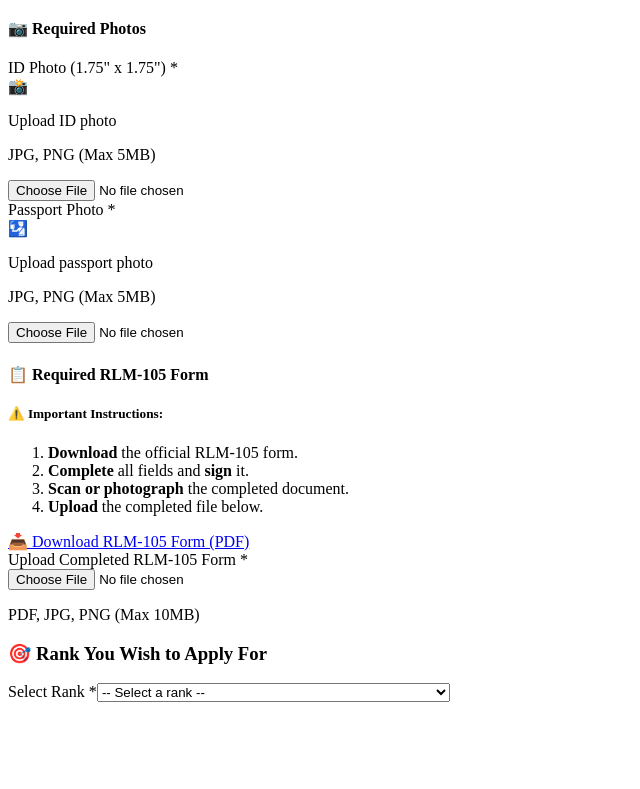
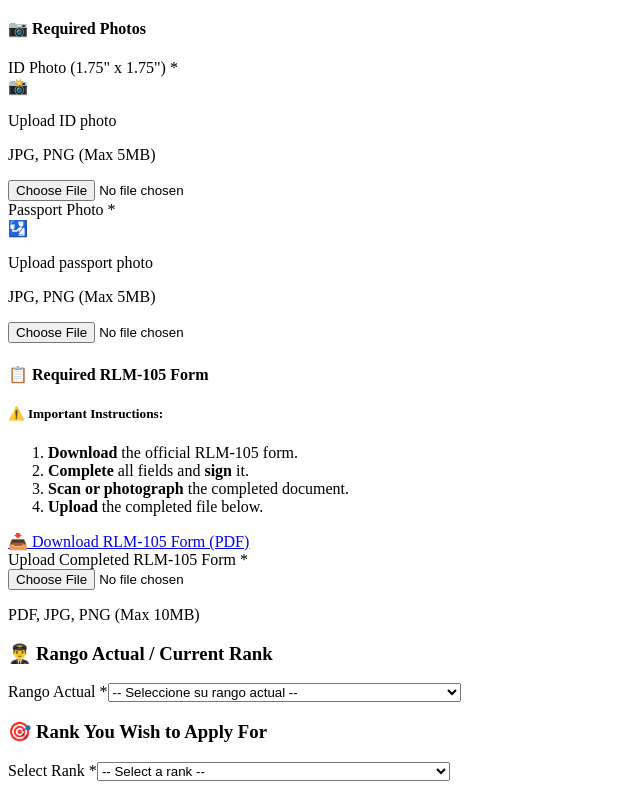
Before and after one commit to Sanchex-22/PMTSQuote, a Next.js app: page /public_pages/home/liberian/LiberianForm in a window 1280 px wide. Shown: the part 378-1167 px from the top of the page, without its empty margins (0-640 px from the left). Before the commit the page ends 1088 px from the top, so only its background shows below. Built offline with nearby package versions, Linux system fonts and the light colour scheme.

Commit message:
rank alex change

```diff
--- a/src/pages/public_pages/home/liberian/LiberianForm.tsx
+++ b/src/pages/public_pages/home/liberian/LiberianForm.tsx
@@ -16,6 +16,7 @@ interface PersonalInfo {
   totalExperience: string
   lastVessel: string
   vesselTypes: string
+  otherCurrentRank: string
 }
 
 interface CertificateData {
@@ -395,6 +396,7 @@ const LiberiaForm: FC = () => {
     totalExperience: "",
     lastVessel: "",
     vesselTypes: "",
+    otherCurrentRank: "",
   })
   const [idPhotoFile, setIdPhotoFile] = useState<File | null>(null)
   const [passportPhotoFile, setPassportPhotoFile] = useState<File | null>(null)
@@ -1012,6 +1014,49 @@ const LiberiaForm: FC = () => {
             </div>
           </div>
 
+          {/* Campo de Rango Actual - NUEVO */}
+          <div className={boxStyles}>
+            <h3 className="text-xl text-gray-800 mb-5 font-bold border-b-2 border-blue-500 pb-2">
+              👨‍✈️ Rango Actual / Current Rank
+            </h3>
+            <div className="form-group">
+              <label htmlFor="currentRankDetail" className={labelStyles}>
+                Rango Actual *
+              </label>
+              <select
+                id="currentRankDetail"
+                value={personalInfo.currentRank}
+                onChange={handlePersonalInfoChange}
+                className={inputStyles}
+                required
+              >
+                <option value="">-- Seleccione su rango actual --</option>
+                {Object.keys(RANK_DISPLAY_NAMES).map((key) => (
+                  <option key={key} value={key}>
+                    {RANK_DISPLAY_NAMES[key]}
+                  </option>
+                ))}
+                <option value="other">Otro rango / Other rank</option>
+              </select>
+            </div>
+            {personalInfo.currentRank === "other" && (
+              <div className="form-group mt-4">
+                <label htmlFor="otherCurrentRank" className={labelStyles}>
+                  Especifique su rango actual / Specify your current rank
+                </label>
+                <input
+                  type="text"
+                  id="otherCurrentRank"
+                  placeholder="Escriba su rango actual"
+                  value={personalInfo.otherCurrentRank}
+                  onChange={handlePersonalInfoChange}
+                  className={inputStyles}
+                  required
+                />
+              </div>
+            )}
+          </div>
+
           {/* Rank Selection - MODIFICADO PARA MOSTRAR SOLO LOS 6 RANGOS */}
           <div className={boxStyles}>
             <h3 className="text-xl text-gray-800 mb-5 font-bold border-b-2 border-blue-500 pb-2">
```
